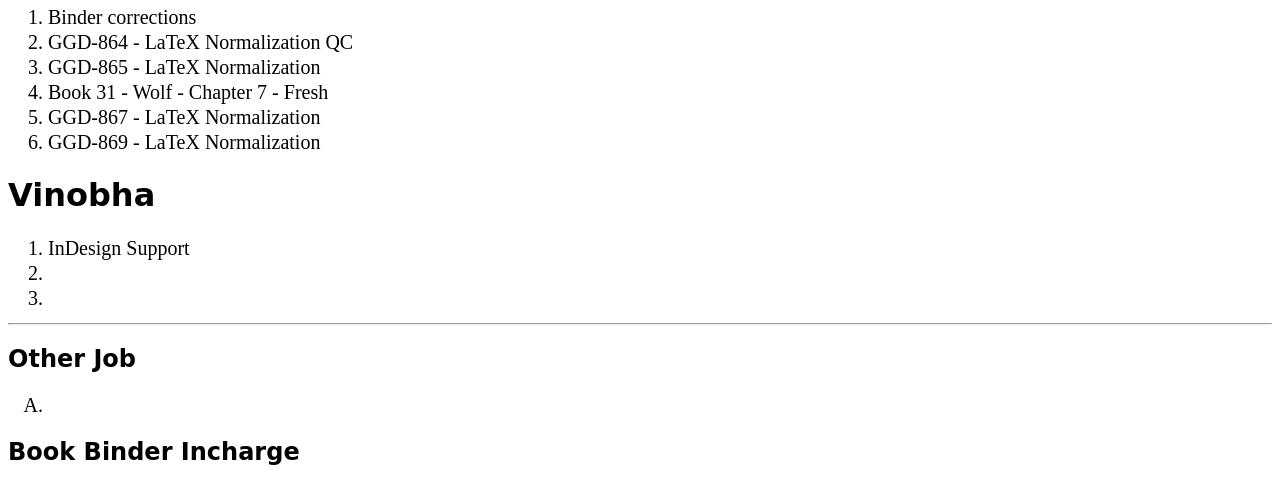
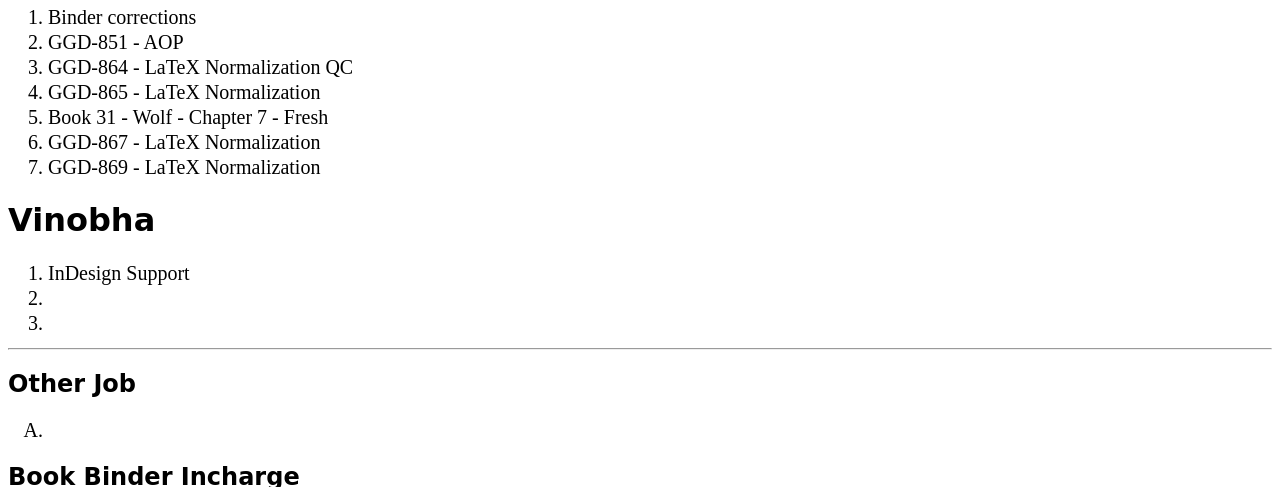
Before and after one commit to Srinivasan28111990/pdmr-latex-team, a plain HTML site: page latex_job_allotment.html in a window 1280 px wide. Shown: the part 613-1100 px from the top of the page. Drawn offline with Linux system fonts and the light colour scheme.

Commit message:
Update latex_job_allotment.html
Signed-off-by: Srinivasan <107301582+Srinivasan28111990@users.noreply.github.com>

```diff
--- a/latex_job_allotment.html
+++ b/latex_job_allotment.html
@@ -28,6 +28,7 @@
 <h1 style="font-family: cursive">Srinivasan</h1>
 <ol type=1>
 	<li>Binder corrections</li>
+	<li>GGD-851 - AOP</li>
 	<li>GGD-864 - LaTeX Normalization QC</li>
 	<li>GGD-865 - LaTeX Normalization</li>
 	<li>Book 31 - Wolf - Chapter 7 - Fresh</li>
```
